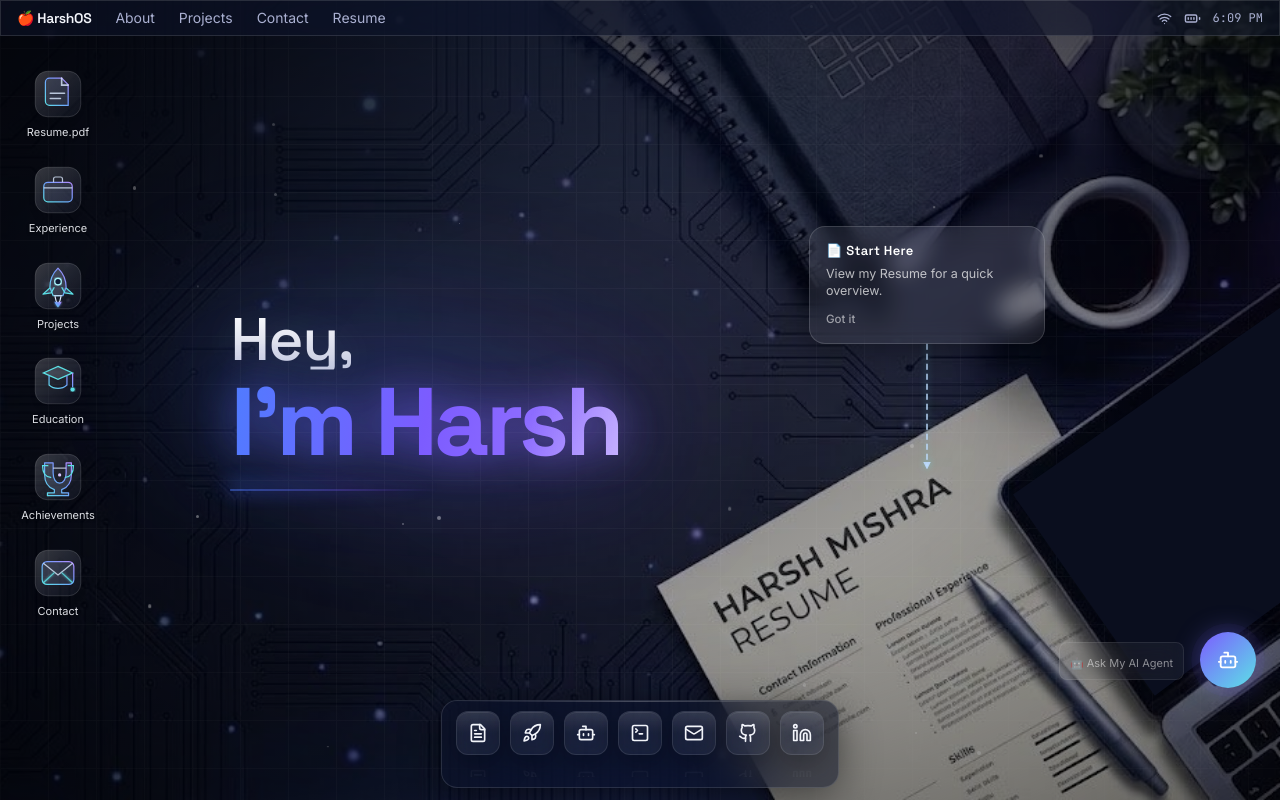
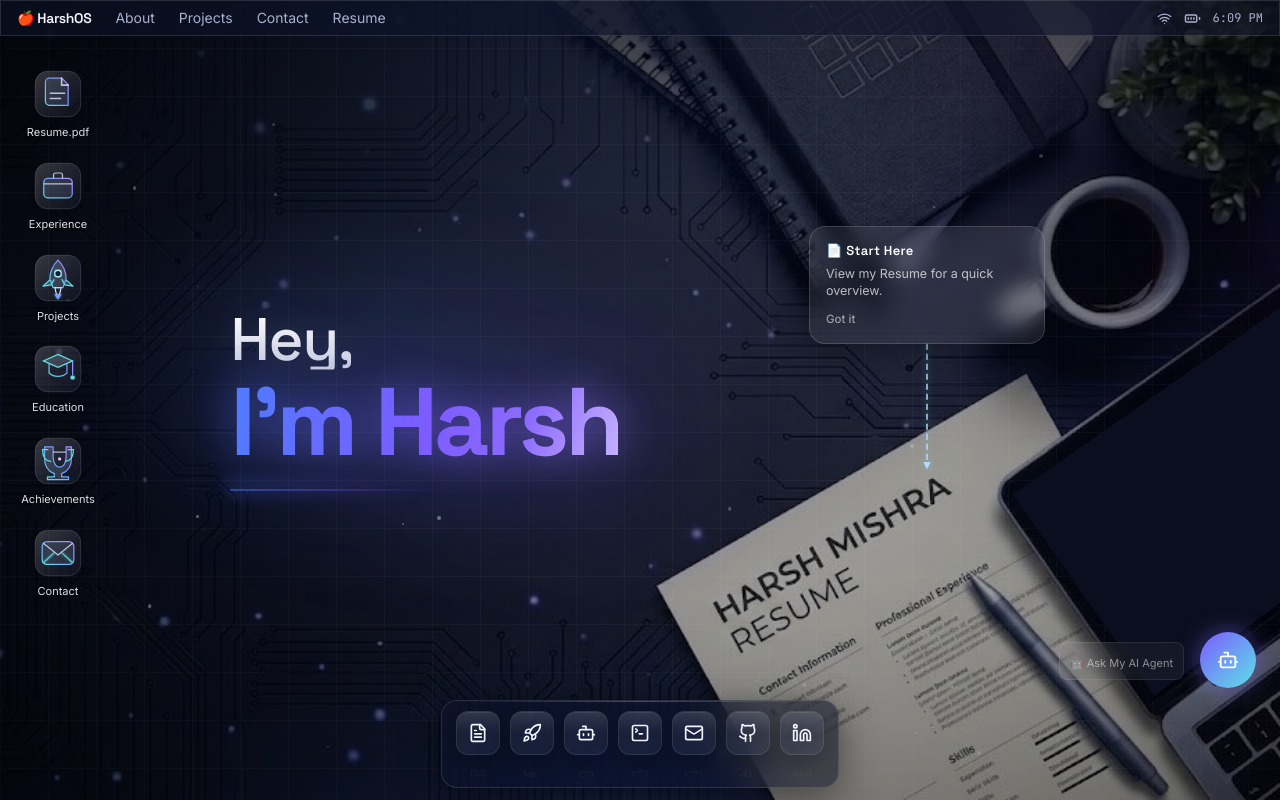
Before and after one commit to Harshmishra87/hiremeai, a React (Vite) app in the folder frontend/: page / in a window 1280 px wide. Built offline with nearby package versions, Linux system fonts and the light colour scheme; no server answers.

Commit message:
Icons fixed2

```diff
--- a/frontend/src/components/Desktop.jsx
+++ b/frontend/src/components/Desktop.jsx
@@ -94,7 +94,7 @@ export default function Desktop({
       {/* Fixed-spacing, wrapping icon grid — no free dragging, so icons can
           never end up partially off-screen. Wraps automatically on narrow
           viewports and never overflows the desktop area. */}
-      <div className="grid grid-cols-4 xs:grid-cols-5 sm:grid-flow-col sm:grid-rows-6 gap-2 p-4 pt-6 content-start justify-items-center sm:justify-items-start">
+      <div className="grid grid-cols-4 xs:grid-cols-5 sm:grid-flow-col sm:grid-rows-6 gap-1 p-4 pt-6 content-start justify-items-center sm:justify-items-start">
         {DESKTOP_ICONS.map((icon) => (
           <DesktopIcon
             key={icon.id}
```
